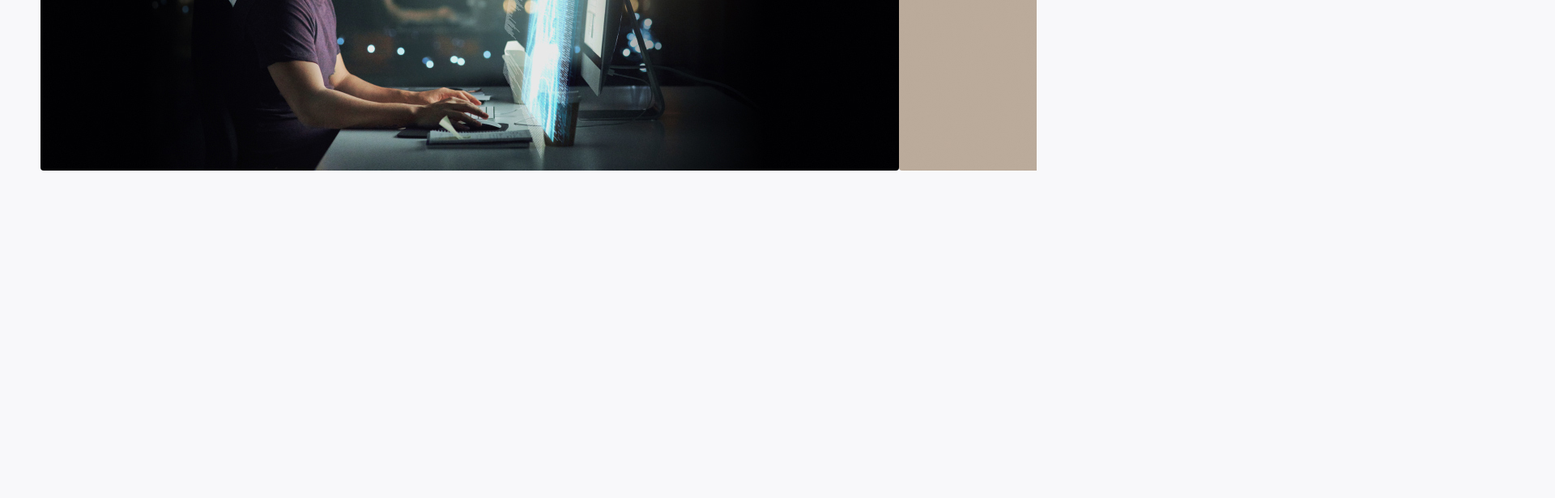
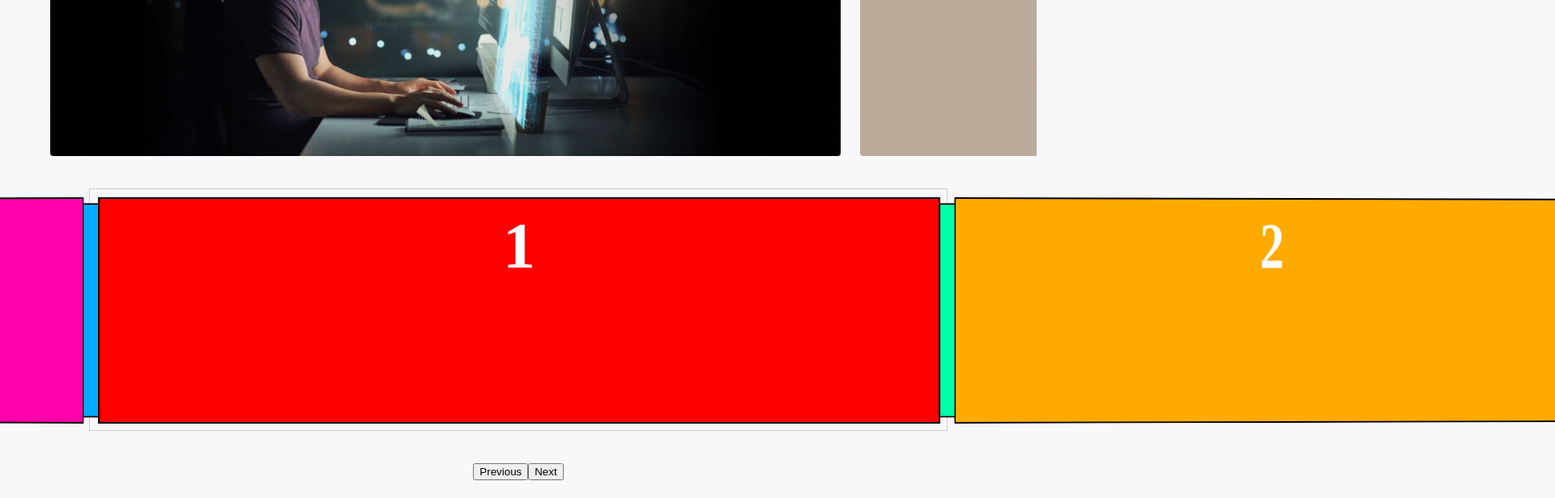
Before and after one commit to quack777/wanted_pre_onboarding, a React (Create React App) app: page / in a window 1280 px wide. Shown: the part 184-800 px from the top of the page at 81% size, 1920 px wide, since content can reach past the window. Built offline with nearby package versions, Linux system fonts and the light colour scheme.

Commit message:
3D carousel 연습

```diff
--- a/src/App.js
+++ b/src/App.js
@@ -1,6 +1,7 @@
 import './App.css';
 import Nav from './components/nav';
 import Top from './components/top';
+import Carousel from "./components/carousel";
 
 function App() {
   return (
@@ -8,6 +9,7 @@ function App() {
       <Nav></Nav>
       <div className="padding"></div>
       <Top></Top>
+      <Carousel></Carousel>
     </div>
   );
 }
--- /dev/null
+++ b/src/components/carousel.js
@@ -0,0 +1,52 @@
+import React, { useRef } from "react";
+import "../css/carousel.css";
+
+function Carousel () {
+  const carousel = useRef();
+  let cellCount = 9;
+  let selectedIndex = 0;
+
+  let cellSize = 1060;
+  let numberOfCells = 9;
+  let tz = Math.round( ( cellSize / 2 ) /  Math.tan( Math.PI / numberOfCells ) );
+  console.log(tz);
+
+  function rotateCarousel() {
+    let angle = selectedIndex / cellCount * -360;
+    carousel.current.style.transform = `translateZ(-1456px) rotateY(${angle}deg)`;
+    console.log(carousel.current.style.transform);
+  }
+
+  function previousMove() {
+    selectedIndex--;
+    rotateCarousel();
+  }
+
+  function nextMove() {
+    selectedIndex++;
+    rotateCarousel();
+  }
+  return(
+    <div className="Carousel">
+      <div className="scene">
+        <div class="carousel" ref={carousel}>
+          <div class="carousel__cell">1</div>
+          <div class="carousel__cell">2</div>
+          <div class="carousel__cell">3</div>
+          <div class="carousel__cell">4</div>
+          <div class="carousel__cell">5</div>
+          <div class="carousel__cell">6</div>
+          <div class="carousel__cell">7</div>
+          <div class="carousel__cell">8</div>
+          <div class="carousel__cell">9</div>
+        </div>
+      </div>
+      <p style={{textAlign : "center"}}>
+        <button class="previous-button" onClick={previousMove}>Previous</button>
+        <button class="next-button" onClick={nextMove}>Next</button>
+      </p>
+    </div>
+    )
+}
+
+export default Carousel;
--- a/src/components/top.js
+++ b/src/components/top.js
@@ -1,4 +1,4 @@
-import React from "react";
+import React, { useRef } from "react";
 import "../css/top.css";
 import carousel01 from "../images/carousel_01.jpg";
 import carousel02 from "../images/carousel_02.jpg";
@@ -12,24 +12,36 @@ import carousel09 from "../images/carousel_09.jpg";
 import carousel10 from "../images/carousel_10.jpg";
 
 function Top () {
+  const slides = [
+    {image : carousel01},
+    {image : carousel02},
+    {image : carousel03},
+    {image : carousel04},
+    {image : carousel05},
+    {image : carousel06},
+    {image : carousel07},
+    {image : carousel08},
+    {image : carousel09},
+    {image : carousel10},
+  ]
+
   return (
     <div className="Top">
       <button></button>
       <button></button>
       <div className="slick_list">
         <div className="slick_track">
-          <div className="slick-slide slick-cloned">
-            <img src={carousel01}></img>
-          </div>
-          <div className="slick-slide slick-cloned">
-            <img src={carousel02}></img>
-          </div>
-          <div className="slick-slide slick-cloned">
-            <img src={carousel03}></img>
-          </div>
+          {slides.map((slide, index) => {
+            return(
+              <div className="slick-slide slick-cloned">
+                <img src={slide.image}></img>
+              </div>
+            )
+          })}
         </div>
       </div>
     </div>
+
   )
 }
 
--- /dev/null
+++ b/src/css/carousel.css
@@ -0,0 +1,54 @@
+.scene {
+    border: 1px solid #CCC;
+    position: relative;
+    max-width: 1060px;
+    width: 100%;
+    height: 300px;
+    margin: 40px auto;
+    perspective: 50000px;
+}
+
+.carousel {
+    width: 100%;
+    height: 100%;
+    position: absolute;
+    transform: translateZ(-1456px);
+    transform-style: preserve-3d;
+    transition: transform 1s;
+}
+
+.carousel__cell {
+    position: absolute;
+    width: 100%;
+    max-width: 1040px;
+    height: 280px;
+    left: 10px;
+    top: 10px;
+
+    border: 2px solid black;
+    line-height: 116px;
+    font-size: 80px;
+    font-weight: bold;
+    color: white;
+    text-align: center;
+}
+
+.carousel__cell:nth-child(9n+1) { background: hsla(  0, 100%, 50%); }
+.carousel__cell:nth-child(9n+2) { background: hsla( 40, 100%, 50%); }
+.carousel__cell:nth-child(9n+3) { background: hsla( 80, 100%, 50%); }
+.carousel__cell:nth-child(9n+4) { background: hsla(120, 100%, 50%); }
+.carousel__cell:nth-child(9n+5) { background: hsla(160, 100%, 50%); }
+.carousel__cell:nth-child(9n+6) { background: hsla(200, 100%, 50%); }
+.carousel__cell:nth-child(9n+7) { background: hsla(240, 100%, 50%); }
+.carousel__cell:nth-child(9n+8) { background: hsla(280, 100%, 50%); }
+.carousel__cell:nth-child(9n+0) { background: hsla(320, 100%, 50%); }
+
+.carousel__cell:nth-child(1) { transform: rotateY(  0deg) translateZ(1456px); }
+.carousel__cell:nth-child(2) { transform: rotateY( 40deg) translateZ(1456px); }
+.carousel__cell:nth-child(3) { transform: rotateY( 80deg) translateZ(1456px); }
+.carousel__cell:nth-child(4) { transform: rotateY(120deg) translateZ(1456px); }
+.carousel__cell:nth-child(5) { transform: rotateY(160deg) translateZ(1456px); }
+.carousel__cell:nth-child(6) { transform: rotateY(200deg) translateZ(1456px); }
+.carousel__cell:nth-child(7) { transform: rotateY(240deg) translateZ(1456px); }
+.carousel__cell:nth-child(8) { transform: rotateY(280deg) translateZ(1456px); }
+.carousel__cell:nth-child(9) { transform: rotateY(320deg) translateZ(1456px); }
--- a/src/css/top.css
+++ b/src/css/top.css
@@ -6,7 +6,6 @@
     padding: 0px 50px;
     position: relative;
     overflow: hidden;
-    display: block;
     margin: 0;
 }
 
@@ -16,16 +15,21 @@
     top: 0;
     display: flex;
     flex-wrap: nowrap;
-    width: 100%;
+    width: 10000px;
 }
 
 .slick-slide {
+    padding: 0px 12px;
+    box-sizing: content-box;
     width: 100%;
     max-width: 1060px;
+    position: relative;
 }
 
 .slick-slide img {
     display: inline-block;
     border-radius: 4px;
     object-fit: cover;
+    width: 100%;
+    height: 100%;
 }
```
